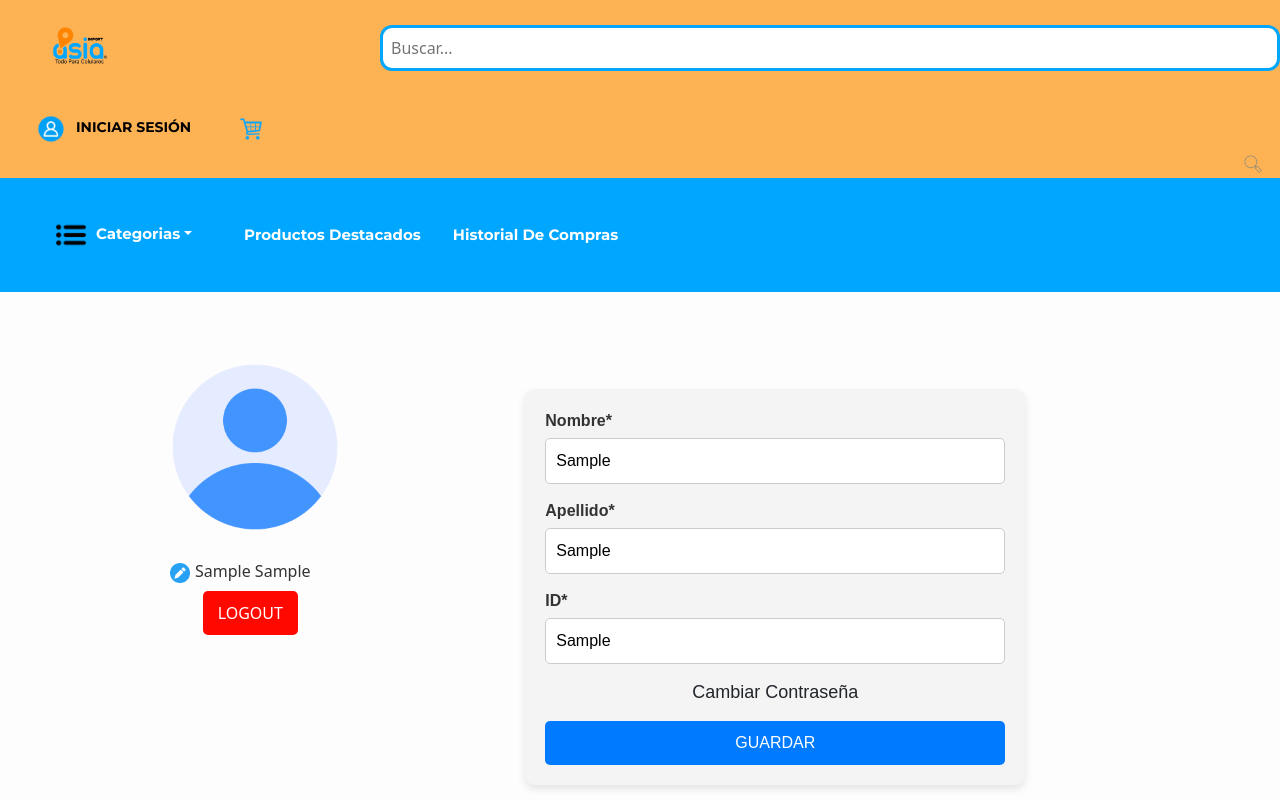
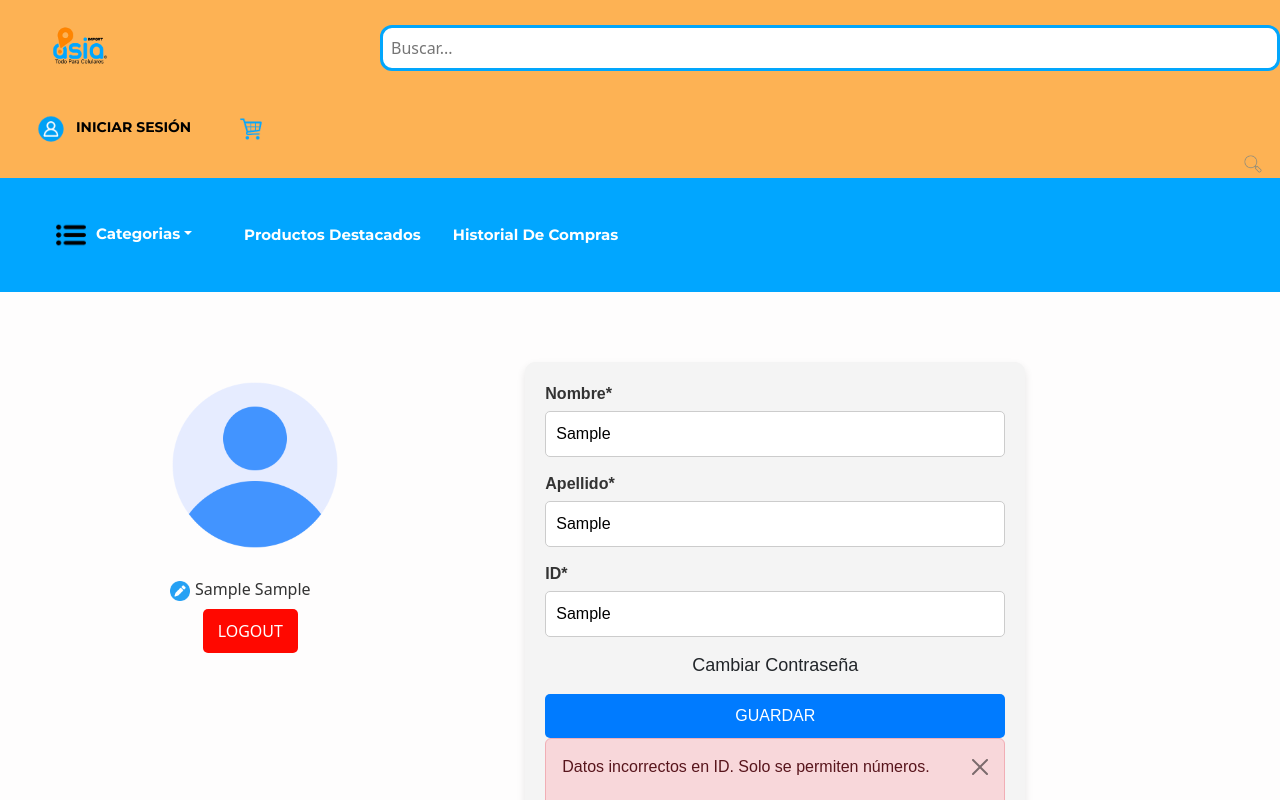
Before and after one commit to jairoaguilarts/AsiaImport, a React (Create React App) app: page /editar in a window 1280 px wide. Both pictures are taken after typing "Sample", "Sample", "Sample" into the empty fields and a click on the button "GUARDAR". Shown: the top 800 px of the page. Built offline with nearby package versions, Linux system fonts and the light colour scheme; no server answers; a web font is replaced by a local one.

Commit message:
cambios de alertas

```diff
--- a/src/components/Carrito.css
+++ b/src/components/Carrito.css
@@ -12,7 +12,11 @@
     flex-direction: column;
     z-index: 1000;
     overflow-y: auto;
+    transition: right 20s ease-in-out;
 }
+.carrito.visible {
+    right: 40;
+  }
 
 .close-btn {
     align-self: flex-end;
--- /dev/null
+++ b/src/components/CustomAlert.js
@@ -0,0 +1,12 @@
+import React from 'react';
+import Alert from 'react-bootstrap/Alert';
+
+const CustomAlert = ({ message, variant, onClose }) => {
+  return (
+    <Alert variant={variant} onClose={onClose} dismissible>
+      <p>{message}</p>
+    </Alert>
+  );
+};
+
+export default CustomAlert;
--- a/src/components/EditarPerfil.js
+++ b/src/components/EditarPerfil.js
@@ -3,6 +3,7 @@ import "./EditarPerfil.css";
 import userIcon from "../assets/avatar.png";
 import lockIcon from "../assets/locked.png";
 import lapizIcon from "../assets/lapiz.png";
+import CustomAlert from './CustomAlert';
 import Modal from "./Modal";
 import { useNavigate } from "react-router-dom";
 
@@ -11,26 +12,43 @@ const EditarPerfil = () => {
   const [apellido, setApellido] = useState("");
   const [id, setId] = useState("");
   const [showModal, setShowModal] = useState(false);
-
+  const [show, setShow] = useState(true);
   const firebaseUID = localStorage.getItem("FireBaseUID");
   const logueado = localStorage.getItem("logueado");
 
   const [datosViejos, setdatosViejos] = useState("");
   const [error, setError] = useState("");
 
+
+  const [showAlert, setShowAlert] = useState(false);
+  const [alertMessage, setAlertMessage] = useState('');
+  const [alertVariant, setAlertVariant] = useState('danger');
+
   const navigate = useNavigate();
+
+  const mostrarAlerta = (message, variant) => {
+    setAlertVariant(variant);
+    setAlertMessage(message);
+    setShowAlert(true);
+
+    // Ocultar la alerta después de 5 segundos (5000 milisegundos)
+    setTimeout(() => {
+      setShowAlert(false);
+    }, 3000); // Cambia este valor según el tiempo que quieras que la alerta esté visible
+  };
 
   const validarDatos = () => {
     const regexNombreApellido = /^[a-zA-ZáéíóúÁÉÍÓÚñÑ ]+$/;
     const regexId = /^\d+$/;
 
     if (!regexNombreApellido.test(nombre) || !regexNombreApellido.test(apellido)) {
-      alert("Datos incorrectos en nombre o apellido. Solo se permiten letras.");
+    mostrarAlerta('Datos incorrectos en nombre o apellido. Solo se permiten letras.','danger');
+
       return false;
     }
 
     if (!regexId.test(id)) {
-      alert("Datos incorrectos en ID. Solo se permiten números.");
+      mostrarAlerta('Datos incorrectos en ID. Solo se permiten números.','danger');
       return false;
     }
 
@@ -46,7 +64,8 @@ const EditarPerfil = () => {
 
     // Validar si no se ha realizado ningún cambio
     if (nombre === datosViejos.nombre && apellido === datosViejos.apellido && id === datosViejos.numeroIdentidad) {
-      alert("No se han realizado cambios para guardar");
+      mostrarAlerta('"No se han realizado cambios para guardar"','danger');
+
       return;
     }
     try {
@@ -78,7 +97,8 @@ const EditarPerfil = () => {
       console.error("Error al actualizar información del usuario:", error);
       // Puedes manejar el error de acuerdo a tus necesidades.
     }
-    alert("Cambios Realizados");
+    mostrarAlerta('Cambios Realizados','success');
+
   };
 
   const handleGetInfo = async () => {
@@ -205,10 +225,17 @@ const EditarPerfil = () => {
             <button
               type="submit"
               className="boton-guardar"
-            //  onClick={handleSubmit}
+            // onClick={handleSubmit}
             >
               GUARDAR
             </button>
+            {showAlert && (
+        <CustomAlert
+          message={alertMessage}
+          variant={alertVariant}
+          onClose={() => setShowAlert(false)}
+        />
+      )}
           </div>
           {error && <div className="error-message">{error}</div>}
         </form>
--- a/src/components/Login.js
+++ b/src/components/Login.js
@@ -6,6 +6,7 @@ import Modal from "react-bootstrap/Modal";
 import userIcon from "../assets/user.png";
 import iconoLock from "../assets/lock.png";
 import ConfirmacionCorreo from "./ConfirmacionCorreo";
+import CustomAlert from './CustomAlert';
 import "./Login.css";
 import { useNavigate } from "react-router-dom";
 import "./EditarPerfil.js";
@@ -20,11 +21,25 @@ function Login() {
   const logueado = localStorage.getItem("logueado");
   const [isUserLoggedIn, setIsUserLoggedIn] = useState(!!localStorage.getItem("logueado"));
   const [menuOpen, setMenuOpen] = useState(false);
+  const [showAlert, setShowAlert] = useState(false);
+  const [alertMessage, setAlertMessage] = useState('');
+  const [alertVariant, setAlertVariant] = useState('danger');
 
 
 
   const login = window.localStorage.getItem("logueado");
   const firebaseUID = localStorage.getItem("FireBaseUID");
+
+  const mostrarAlerta = (message, variant) => {
+    setAlertVariant(variant);
+    setAlertMessage(message);
+    setShowAlert(true);
+
+    // Ocultar la alerta después de 5 segundos (5000 milisegundos)
+    setTimeout(() => {
+      setShowAlert(false);
+    }, 3000); // Cambia este valor según el tiempo que quieras que la alerta esté visible
+  };
 
   const navigate = useNavigate();
   const [formDataRegistro, setFormDataRegistro] = useState({
@@ -104,6 +119,8 @@ function Login() {
       !formDataRegistro.formBasicPasswordRegistro.trim() ||
       !formDataRegistro.formBasicConfirmPassword.trim()
     ) {
+
+
       alert("Todos los campos son necesarios");
       return;
     }
```
